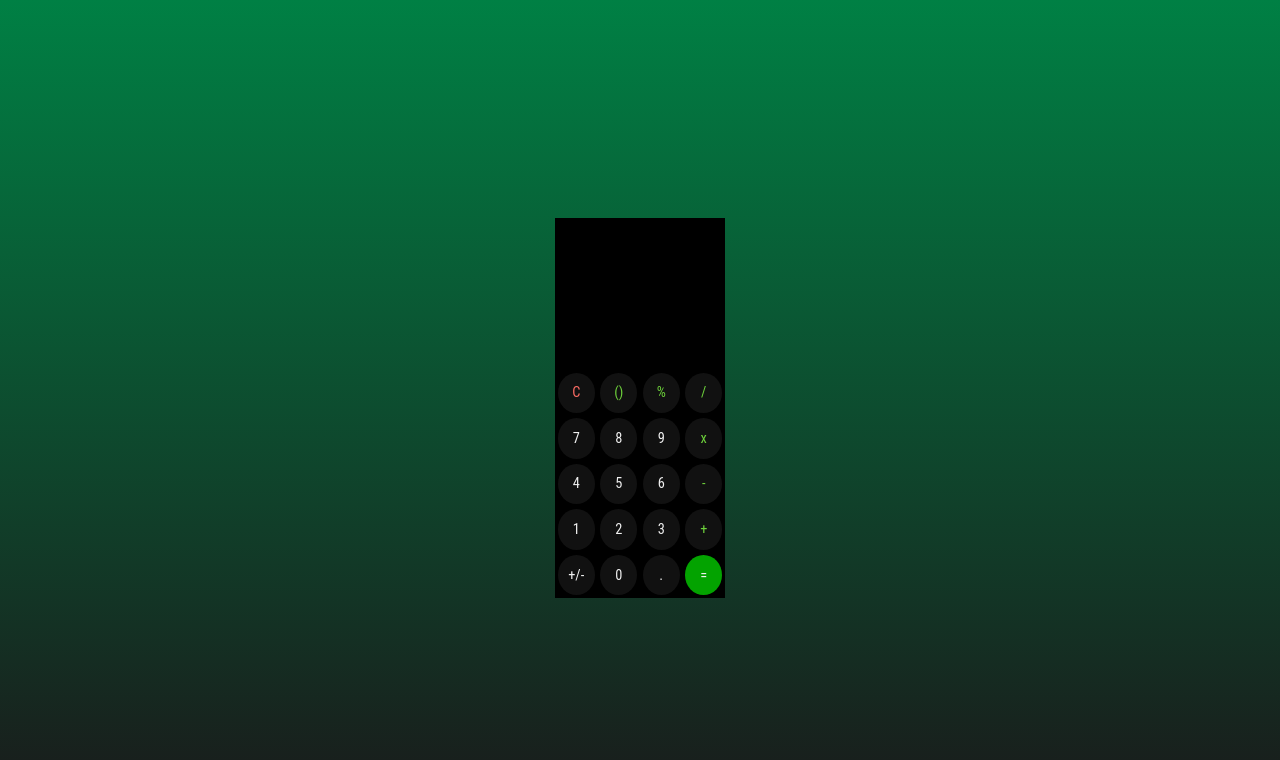
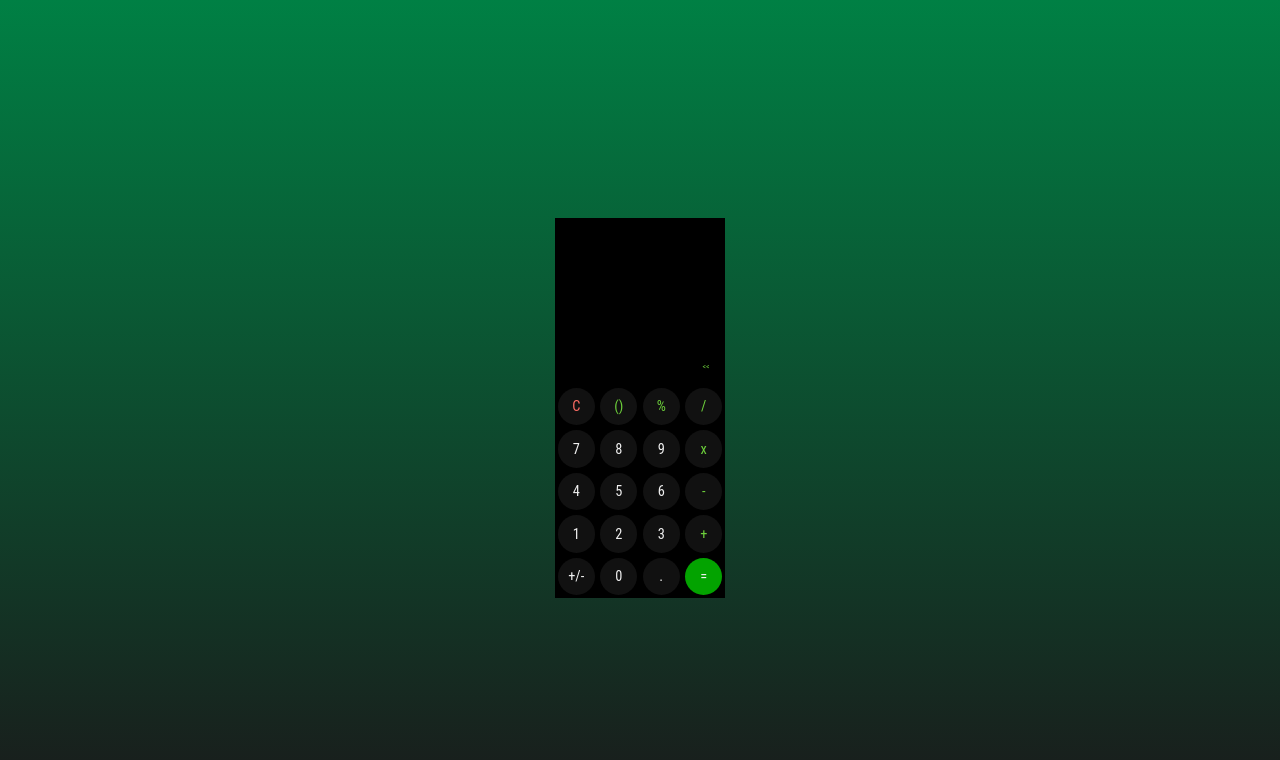
Before and after one commit to danielVCC/react_calculator, a React (Create React App) app: page / in a window 1280 px wide. Shown: the top 760 px of the page. Built offline with nearby package versions, Linux system fonts and the light colour scheme.

Commit message:
add backspace functionality and style

```diff
--- a/src/components/Toolbar.css
+++ b/src/components/Toolbar.css
@@ -7,5 +7,20 @@
   }
 
 .backspace {
-    text-align: right;
+    font-size: 0.5em;
+    background-color: black;
+    color: #6dd03b;
+    width: 18px;
+    height: 18px;
+    border-radius: 50%;
+    border: none;
+    display: flex;
+    justify-content: center;
+    align-items: center;
+    transition: background-color 0.2s ease-in-out;
 }
+
+.backspace:active {
+  background-color: #323232;
+  transition: background-color 0s ease-in-out;
+}
--- a/src/components/Toolbar.jsx
+++ b/src/components/Toolbar.jsx
@@ -3,5 +3,5 @@ import "./Toolbar.css"
 
 export default props =>
     <div className="toolbar">
-        <button className="backspace">&lt;</button>
+        <button className="backspace" onClick={props.backSpaceClick}>&lt;&lt;</button>
     </div>
--- a/src/main/Calculator.css
+++ b/src/main/Calculator.css
@@ -6,5 +6,5 @@
 
     display: grid;
     grid-template-columns: repeat(4, 25%);
-    grid-template-rows: 40% 12% 12% 12% 12% 12%;
+    grid-template-rows: 34% 10% 11.2% 11.2% 11.2% 11.2% 11.2%;
 }
--- a/src/main/Calculator.jsx
+++ b/src/main/Calculator.jsx
@@ -2,6 +2,7 @@ import React, { Component } from "react";
 import './Calculator.css';
 import Button from "../components/Button";
 import Display from "../components/Display";
+import Toolbar from "../components/Toolbar";
 
 const initialState = {
     displayValue: "",
@@ -23,6 +24,14 @@ export default class Calculator extends Component {
         const displayValue = this.state.resultDisplayValue;
         const resultDisplayValue = "";
         this.setState({ displayValue, resultDisplayValue});
+    }
+
+    backSpace() {
+        const displayValue = this.state.displayValue.slice(0, -1);
+        var resultDisplayValue = ""
+        if(this.containsOperator(displayValue))
+            resultDisplayValue = this.evaluateExpression(displayValue);
+        this.setState({ displayValue, resultDisplayValue });
     }
 
     evaluateExpression(expression) {
@@ -132,10 +141,12 @@ export default class Calculator extends Component {
         const addPercentage = () => this.addPercentage();
         const clear = () => this.clear();
         const equal = () => this.equal();
+        const backSpace = () => this.backSpace();
 
         return (
             <div className="calculator">
                 <Display value={this.state.displayValue} resultValue={this.state.resultDisplayValue}/>
+                <Toolbar backSpaceClick={backSpace}/>
                 <Button label="C" click={clear} clear/>
                 <Button label="()" click={addParentheses} operation/>
                 <Button label="%" click={addPercentage} operation/>
```
